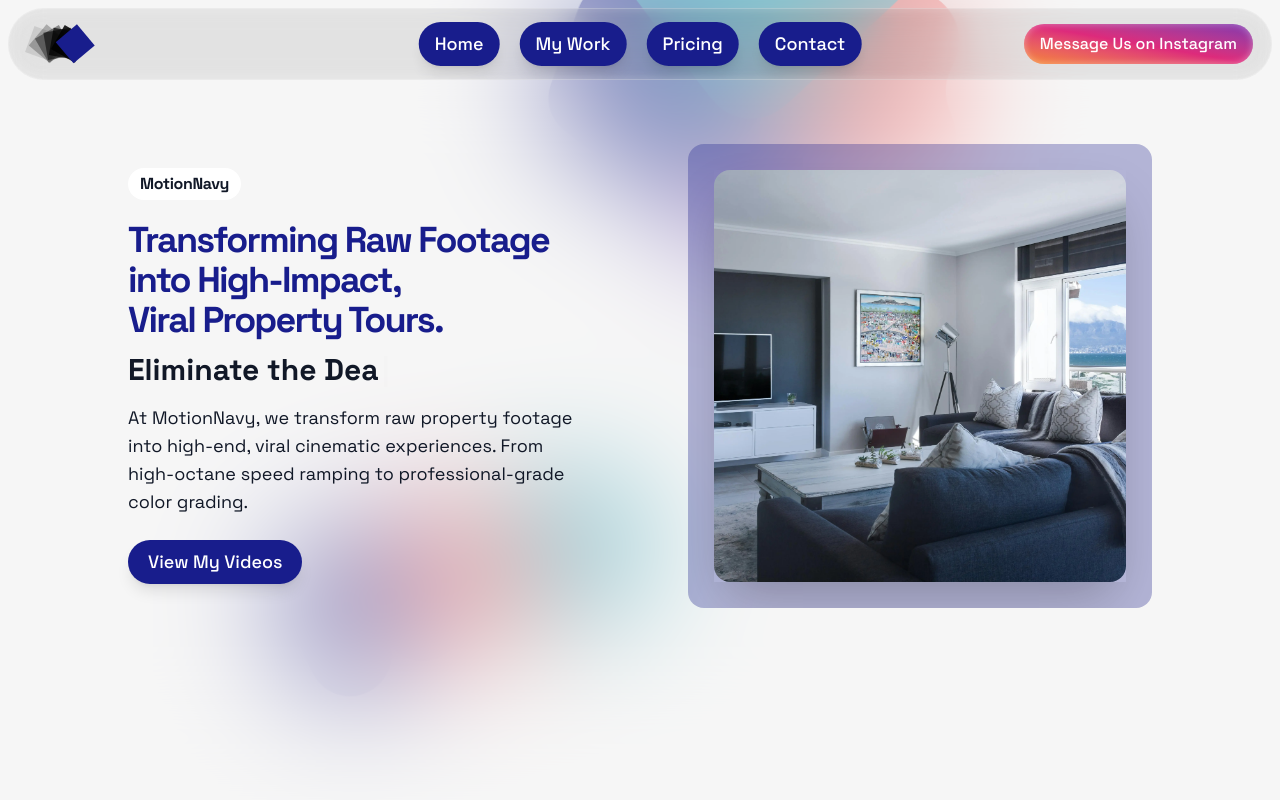
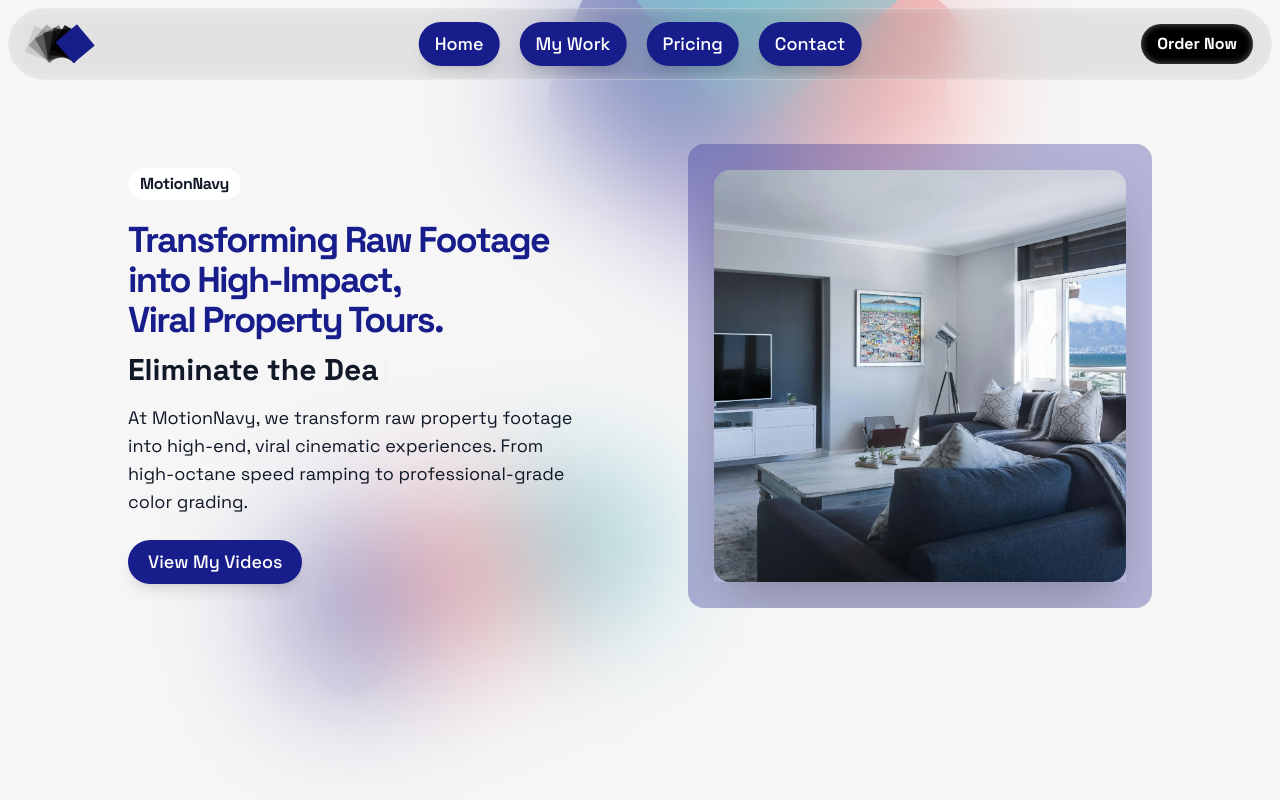
Before and after one commit to Git-Nathan/motionnavy-landing-page, a Next.js app: page / in a window 1280 px wide. Shown: the top 800 px of the page. Built offline with nearby package versions, Linux system fonts and the light colour scheme.

Commit message:
feat: update contact and header links to direct users to order form

```diff
--- a/components/contact/Contact.tsx
+++ b/components/contact/Contact.tsx
@@ -2,7 +2,6 @@
 
 import { Section } from '@/layouts/Section';
 import { AppLink } from '../common/button/AppLink';
-import { ExternalLink } from '../common/button/ExternalLink';
 import { ColorText } from '../common/ColorText';
 import { FadeIn } from '../motion-animation/FadeIn';
 
@@ -29,9 +28,14 @@ export const Contact = () => {
           Message Us on Instagram
         </AppLink>
 
-        <ExternalLink href='mailto:studio@motionnavy.com' variant='color'>
-          Contact via Gmail
-        </ExternalLink>
+        <AppLink
+          href='https://motionnavy.atlassian.net/jira/software/form/d312f776-a474-4832-8db2-7b9535805c19?atlOrigin=eyJpIjoiOWUxOTZkZjU3MGFiNGZiZTk0YWI2YTgzOWM4ZWIwOTEiLCJwIjoiaiJ9'
+          target='_blank'
+          rel='noreferrer'
+          className='hidden border-none bg-black text-sm font-bold text-white shadow-[inset_0_0_6px_1px_hsl(0,0%,100%,0.3)] lg:block lg:text-base'
+        >
+          Order Now
+        </AppLink>
       </FadeIn>
     </Section>
   );
--- a/layouts/Header.tsx
+++ b/layouts/Header.tsx
@@ -40,12 +40,12 @@ export function Header() {
               Message Us
             </AppLink>
             <AppLink
-              href='https://www.instagram.com/motionnavy.studio/'
+              href='https://motionnavy.atlassian.net/jira/software/form/d312f776-a474-4832-8db2-7b9535805c19?atlOrigin=eyJpIjoiOWUxOTZkZjU3MGFiNGZiZTk0YWI2YTgzOWM4ZWIwOTEiLCJwIjoiaiJ9'
               target='_blank'
               rel='noreferrer'
-              className='hidden border-none bg-linear-to-tr from-[#f58529] via-[#dd2a7b] to-[#8134af] text-sm text-white shadow-[inset_0_0_6px_1px_hsl(0,0%,100%,0.3)] lg:block lg:text-base'
+              className='hidden border-none bg-black text-sm font-bold text-white shadow-[inset_0_0_6px_1px_hsl(0,0%,100%,0.3)] lg:block lg:text-base'
             >
-              Message Us on Instagram
+              Order Now
             </AppLink>
             <MobileSideBar />
           </div>
```
